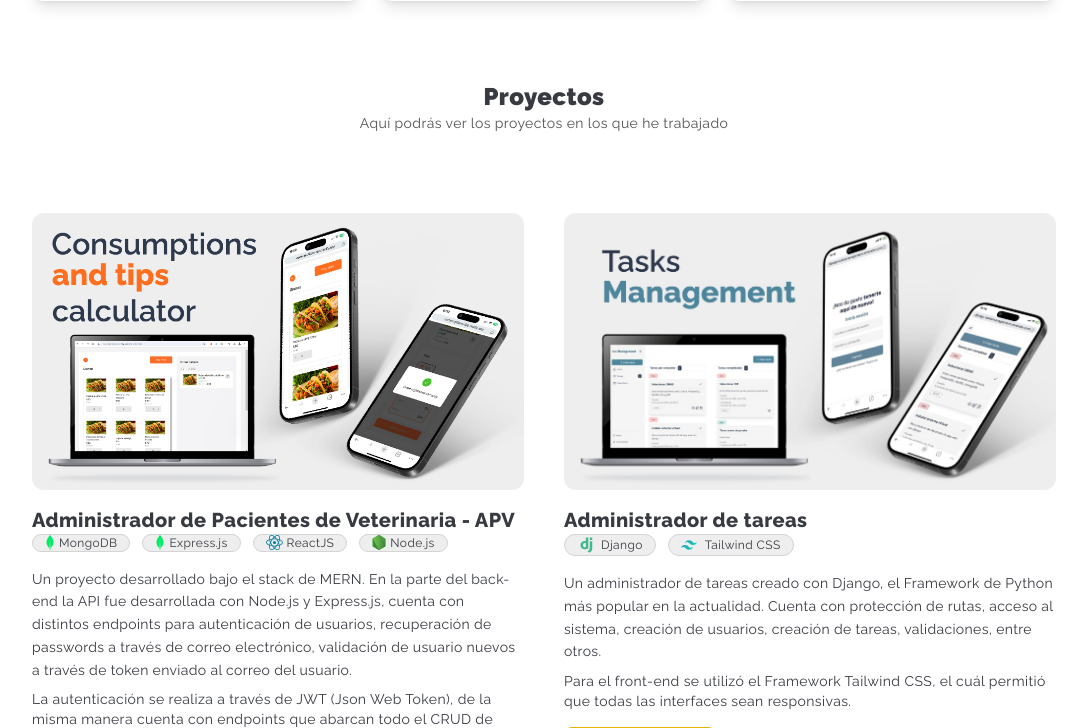
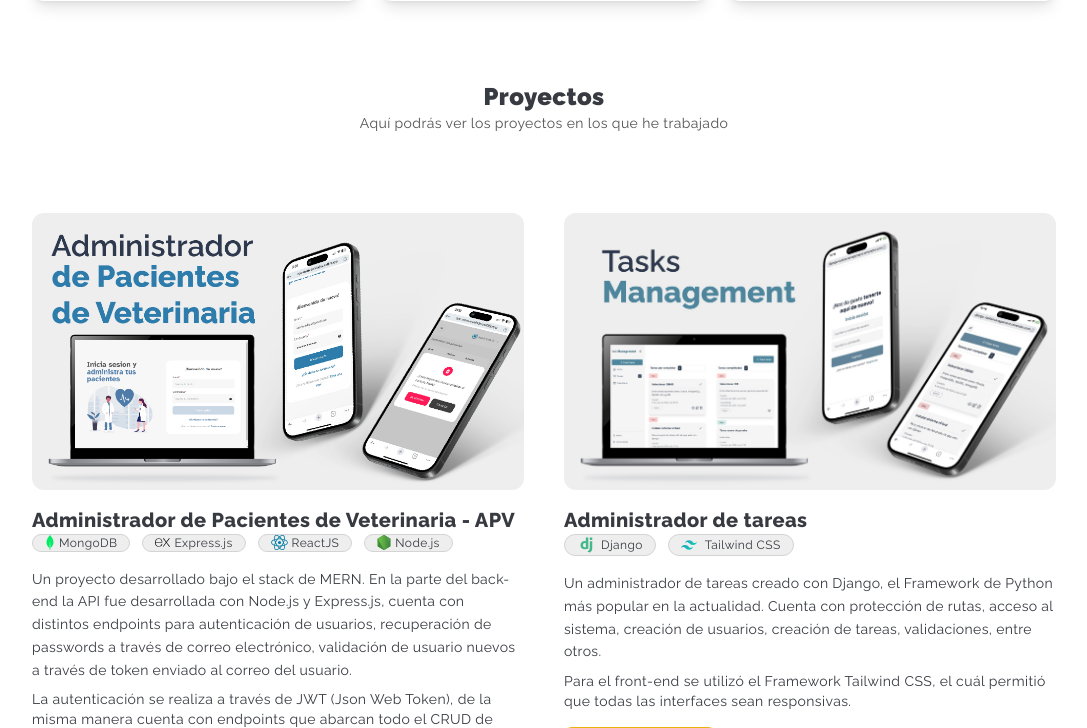
Before and after one commit to kelvincedcas/portfolio, a Django app: page / in a window 1280 px wide. Shown: the part 2675-3403 px from the top of the page, without its empty margins (96-1183 px from the left). Run offline with Django 5.2, Linux system fonts and the light colour scheme; style sheets or scripts are compiled from the project's sources; some libraries are stand-ins or nearby versions.

Commit message:
new project4

```diff
--- a/core/templates/core/portfolio.html
+++ b/core/templates/core/portfolio.html
@@ -8,7 +8,7 @@
         <div class="flex flex-col gap-10 md:grid md:grid-cols-2 md:max-w-5xl">
             <!--Proyecto 1-->
             <div class="flex flex-col gap-4">
-                <img class="rounded-xl" src="{% static 'core/img/proyecto3.jpg' %}" alt="project3">
+                <img class="rounded-xl" src="{% static 'core/img/proyecto7.jpg' %}" alt="project7">
                 <div class="flex flex-col gap-4">
                     <div>
                         <h1 class="text-xl font-extrabold dark:text-neutral-300">Administrador de Pacientes de Veterinaria - APV
@@ -22,7 +22,7 @@
                                 </span>
                             </div>
                             <div class="tex text-xs bg-light inline-flex items-center px-3 border border-neutral-300 text-dark rounded-full gap-1 dark:bg-neutral-800 dark:text-neutral-400 dark:border-neutral-700">
-                                <svg viewBox="0 0 256 549" xmlns="http://www.w3.org/2000/svg" width="10" height="15" preserveAspectRatio="xMidYMid"><path fill="#01EC64" d="M175.622 61.108C152.612 33.807 132.797 6.078 128.749.32a1.03 1.03 0 0 0-1.492 0c-4.048 5.759-23.863 33.487-46.874 60.788-197.507 251.896 31.108 421.89 31.108 421.89l1.917 1.28c1.704 26.234 5.966 63.988 5.966 63.988h17.045s4.26-37.54 5.965-63.987l1.918-1.494c.213.214 228.828-169.78 31.32-421.677Zm-47.726 418.05s-10.227-8.744-12.997-13.222v-.428l12.358-274.292c0-.853 1.279-.853 1.279 0l12.357 274.292v.428c-2.77 4.478-12.997 13.223-12.997 13.223Z"/></svg>
+                                <svg xmlns="http://www.w3.org/2000/svg" viewBox="0 0 32 32" width="15" height="15"><path d="M32 24.795c-1.164.296-1.884.013-2.53-.957l-4.594-6.356-.664-.88-5.365 7.257c-.613.873-1.256 1.253-2.4.944l6.87-9.222-6.396-8.33c1.1-.214 1.86-.105 2.535.88l4.765 6.435 4.8-6.4c.615-.873 1.276-1.205 2.38-.883l-2.48 3.288-3.36 4.375c-.4.5-.345.842.023 1.325L32 24.795zM.008 15.427l.562-2.764C2.1 7.193 8.37 4.92 12.694 8.3c2.527 1.988 3.155 4.8 3.03 7.95H1.48c-.214 5.67 3.867 9.092 9.07 7.346 1.825-.613 2.9-2.042 3.438-3.83.273-.896.725-1.036 1.567-.78-.43 2.236-1.4 4.104-3.45 5.273-3.063 1.75-7.435 1.184-9.735-1.248C1 21.6.434 19.812.18 17.9c-.04-.316-.12-.617-.18-.92q.008-.776.008-1.552zm1.498-.38h12.872c-.084-4.1-2.637-7.012-6.126-7.037-3.83-.03-6.58 2.813-6.746 7.037z"/></svg>
                                 <span>
                                     Express.js
                                 </span>
```
